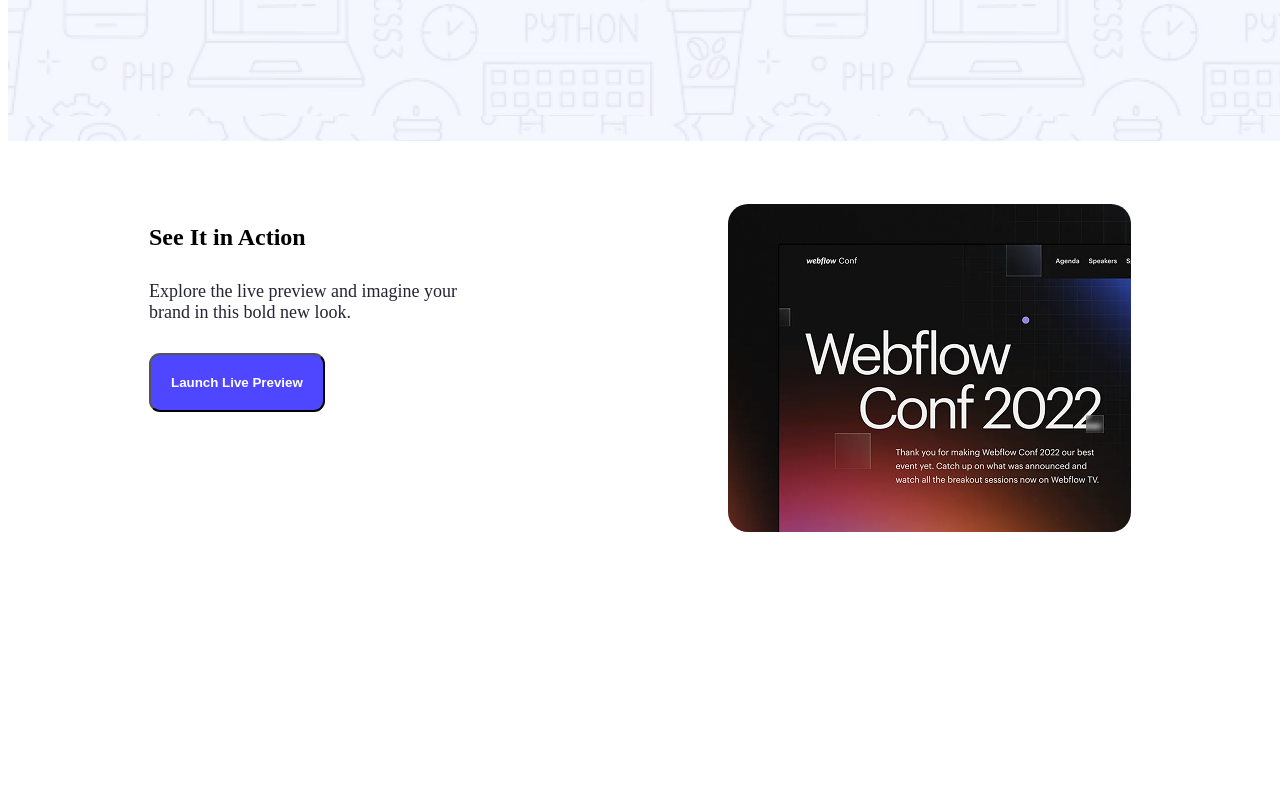
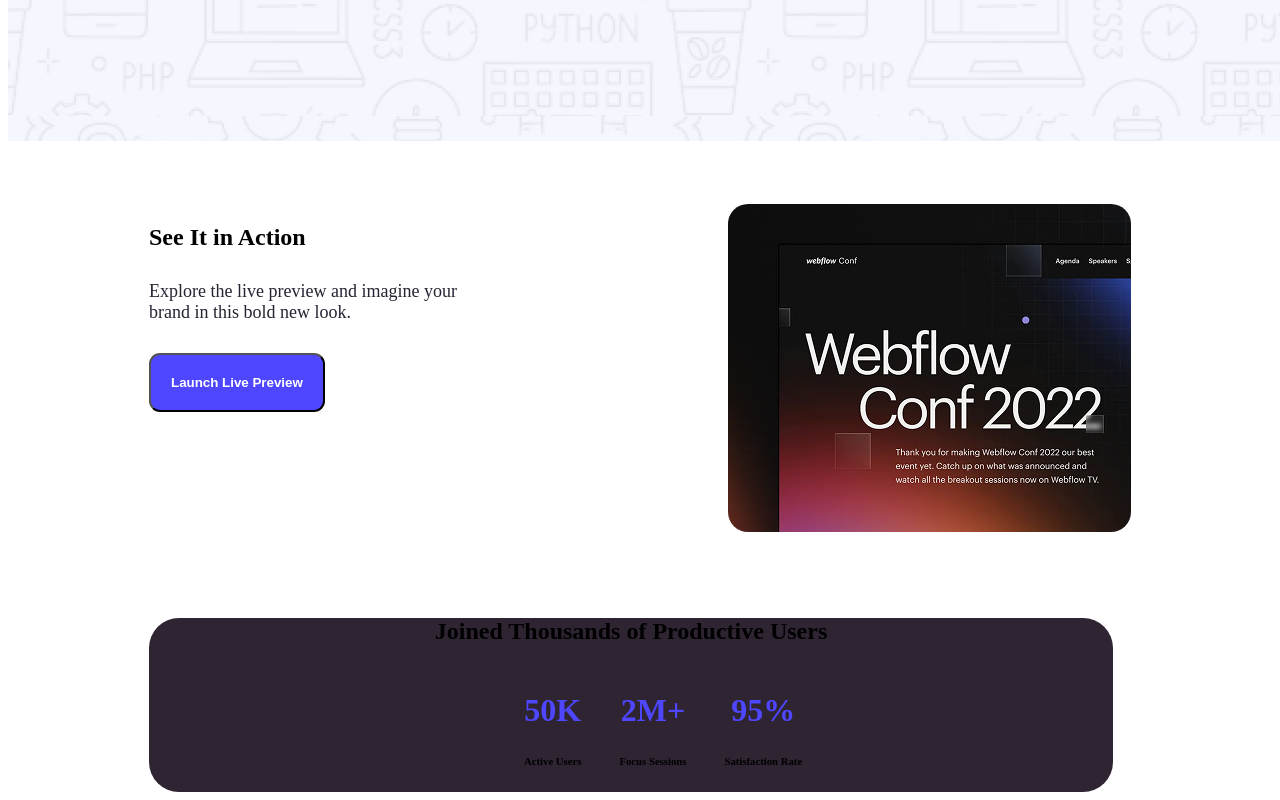
Before and after one commit to Ovishek344/my-first-assignment, a plain HTML site: page index.html in a window 1280 px wide. Shown: the part 544-1344 px from the top of the page. Before the commit the page ends 1150 px from the top, so only its background shows below. Drawn offline with Linux system fonts and the light colour scheme.

Commit message:
section two added

```diff
--- a/index.html
+++ b/index.html
@@ -28,6 +28,24 @@
     <img src="Assets/wc-mini.png" alt="">
 </div>
 </section>
+<section class="section-two-styles">
+    <div class="section-two-title"><h2>Joined Thousands of Productive Users</h2></div>
+   <div class="num-section">
+    <div >
+    <h1 class="section-num">50K</h1>
+    <p class="sub-title"><h6>Active Users</h6></p>
+    </div>
+    <div>
+        <h1 class="section-num">2M+</h1>
+    <p class="sub-title"><h6>Focus Sessions</h6></p>
+</div>
+    <div>
+        <h1 class="section-num">95%</h1>
+    <p class="sub-title"><h6>Satisfaction Rate</h6></p>
+    </div>
+   </div>
+
+</section>
     </main>
     <footer>
 
--- a/styles/style.css
+++ b/styles/style.css
@@ -61,3 +61,27 @@
     color: white;
     border-radius: 11px;
 }
+/* section-two-title */
+.section-two-title{
+    text-align: center;
+}
+.num-section{
+    display: flex;
+    text-align: center;
+    margin-left: 375px;
+    gap: 38px;
+}
+.section-num{
+    font-size: xx-large;
+    color: #4E47FF;
+
+}
+.section-two-styles{
+    border-radius: 30px;
+    background-color: #2e2432;
+    border-width: 800px;
+    margin-left: 141px;
+    margin-right: 159px;
+
+
+}
```
